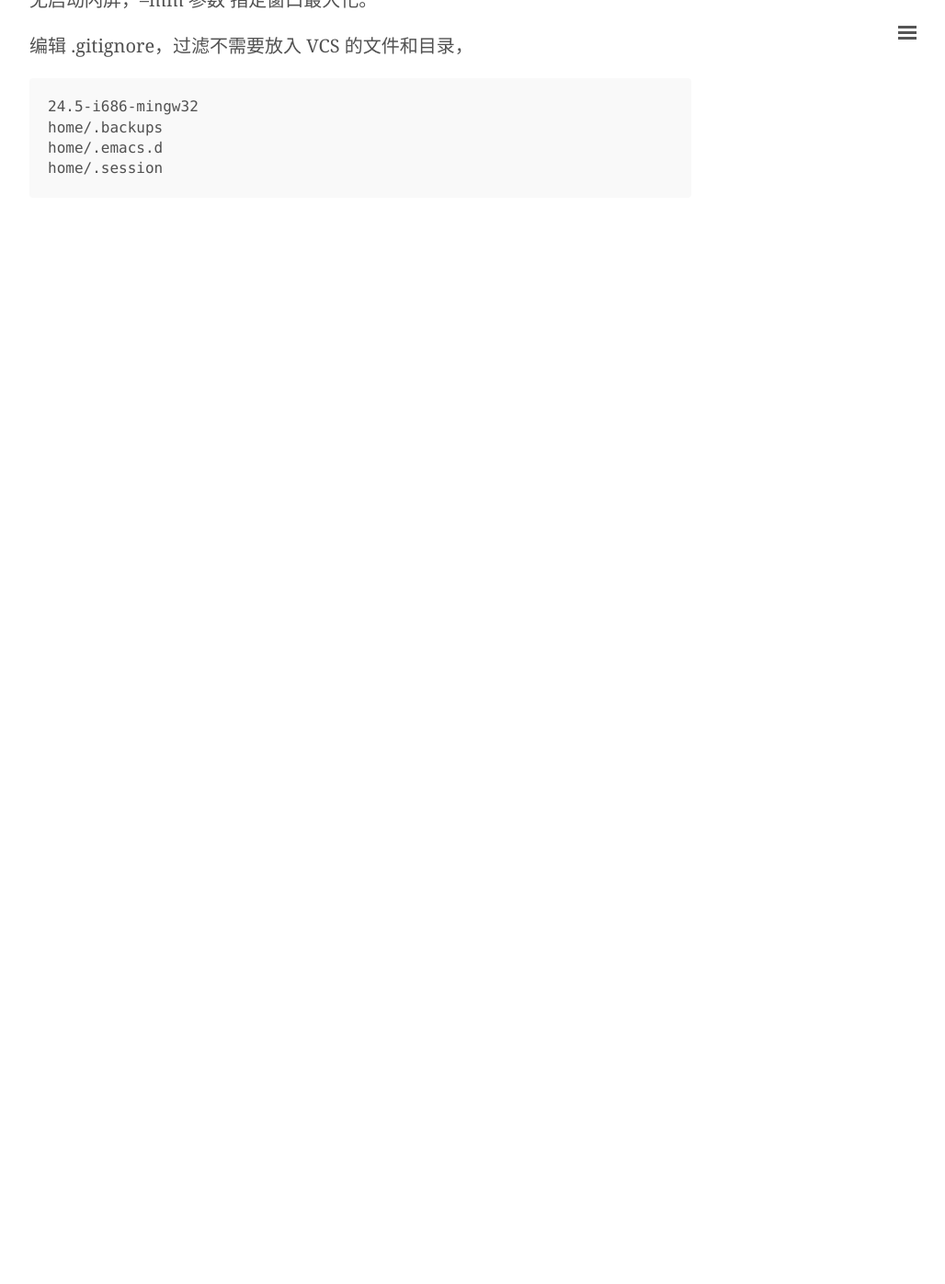
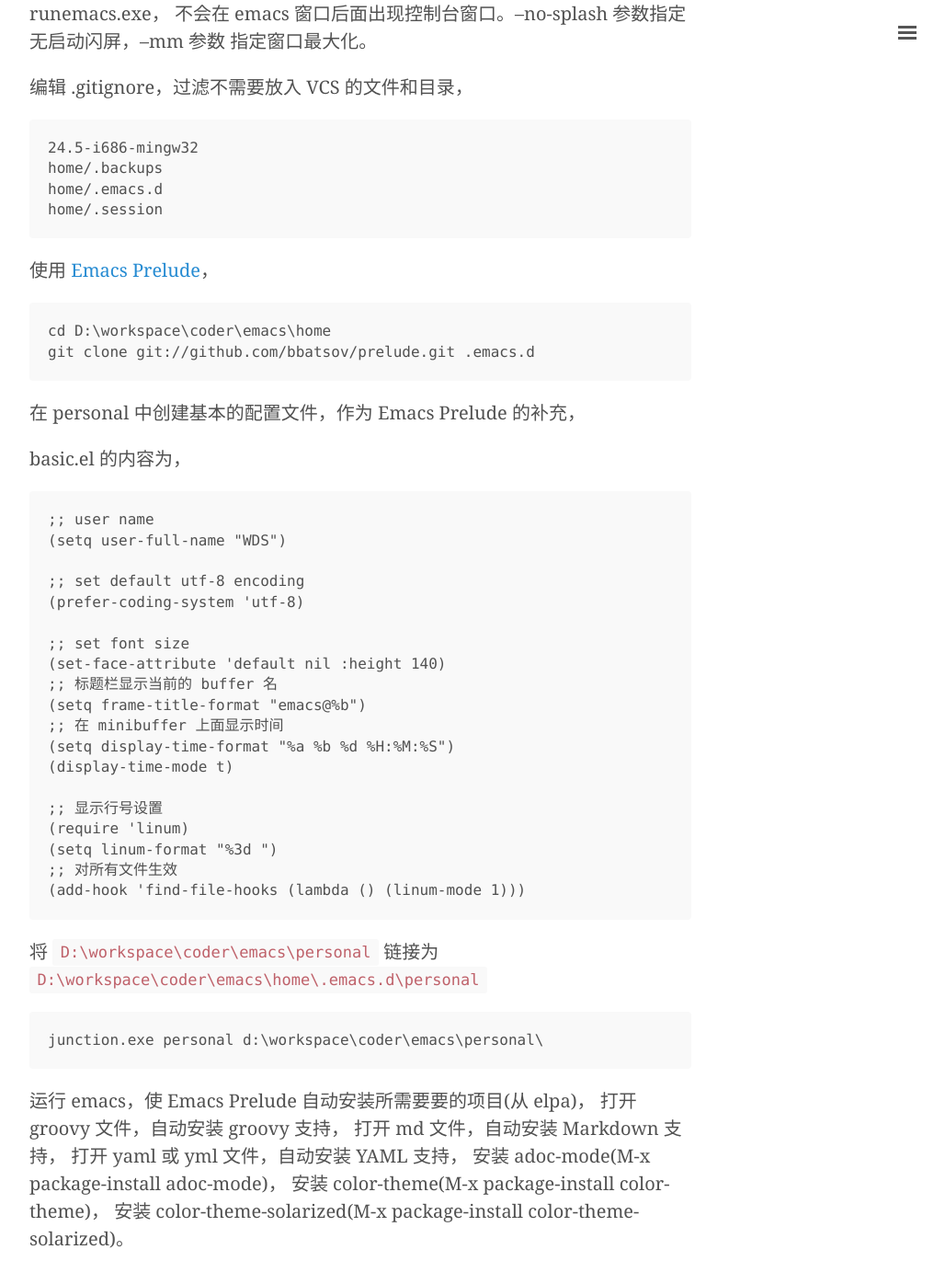
Before and after one commit to 0000-bigtree/0000-bigtree.github.io, a Jekyll site: the page built from _posts/2015-06-26-config-emacs.md, in a window 1280 px wide and 1400 px high, scrolled down 1027 px. Shown: the top 1396 px of the window at 92% size, without its empty margins (248-1276 px from the left). Built offline with Jekyll 4.4.1, drawn with Linux system fonts in a browser that asks for light colours; before the commit the page ends 1322 px from its top, so only the background shows below that; some of the changed text lies outside the part shown.

Commit message:
继续完善emacs的配置

```diff
--- a/_posts/2015-06-26-config-emacs.md
+++ b/_posts/2015-06-26-config-emacs.md
@@ -19,12 +19,13 @@ categories: emacs
 解压后，目录结果如下所示，这样的结构便于版本升级，在各个操作系统下使用统一的配置文件，
 
     D:\workspace\coder
-      emacs
-        24.5-i686-mingw32
-        home
+      emacs\
+        24.5-i686-mingw32\
+        home\
+        personal\
+          preload\
         emacs.bat
         .gitignore
-
 
 在 emacs 目录下新建 emacs.bat 文件，内容如下，
 
@@ -44,3 +45,44 @@ emacs 会读取 HOME 系统变量，作为自己的主目录。启动 emacs 时
     home/.backups
     home/.emacs.d
     home/.session
+
+使用 [Emacs Prelude](https://github.com/bbatsov/prelude)，
+
+    cd D:\workspace\coder\emacs\home
+    git clone git://github.com/bbatsov/prelude.git .emacs.d
+
+在 personal 中创建基本的配置文件，作为 Emacs Prelude 的补充，
+
+basic.el 的内容为，
+
+    ;; user name
+    (setq user-full-name "WDS")
+
+    ;; set default utf-8 encoding
+    (prefer-coding-system 'utf-8)
+
+    ;; set font size
+    (set-face-attribute 'default nil :height 140)
+    ;; 标题栏显示当前的 buffer 名
+    (setq frame-title-format "emacs@%b")
+    ;; 在 minibuffer 上面显示时间
+    (setq display-time-format "%a %b %d %H:%M:%S")
+    (display-time-mode t)
+
+    ;; 显示行号设置
+    (require 'linum)
+    (setq linum-format "%3d ")
+    ;; 对所有文件生效
+    (add-hook 'find-file-hooks (lambda () (linum-mode 1)))
+
+将 `D:\workspace\coder\emacs\personal` 链接为 `D:\workspace\coder\emacs\home\.emacs.d\personal`
+
+    junction.exe personal d:\workspace\coder\emacs\personal\
+
+运行 emacs，使 Emacs Prelude 自动安装所需要要的项目(从 elpa)，
+打开 groovy 文件，自动安装 groovy 支持，
+打开 md 文件，自动安装 Markdown 支持，
+打开 yaml 或 yml 文件，自动安装 YAML 支持，
+安装 adoc-mode(M-x package-install adoc-mode)，
+安装 color-theme(M-x package-install color-theme)，
+安装 color-theme-solarized(M-x package-install color-theme-solarized)。
```
Also changed, not shown: other parts of _posts/2015-06-26-config-emacs.md (+1 -1 lines), _posts/2015-08-12-config-vagrant-on-win7.md (+12 -1 lines).
